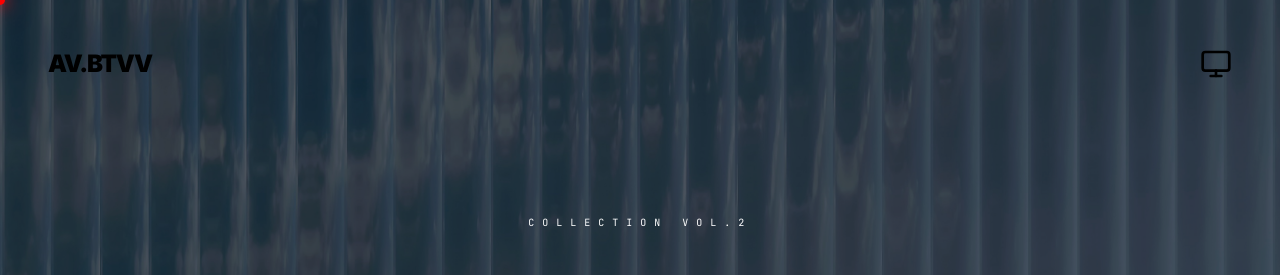
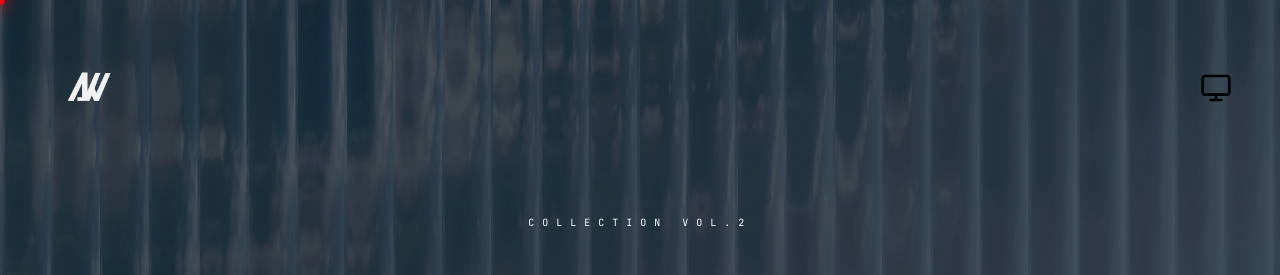
Before and after one commit to avwl/avwl.github.io, a plain HTML site: page index.html in a window 1280 px wide. Shown: the top 275 px of the page. Drawn offline with nearby package versions, Linux system fonts and the light colour scheme; animation ran at ten frames a second; a web font is replaced by a local one.

Commit message:
Update index.html

```diff
--- a/index.html
+++ b/index.html
@@ -664,7 +664,9 @@
 
     <!-- Top Navigation -->
     <header id="main-header" class="fixed top-0 left-0 w-full p-6 md:p-12 flex justify-between items-center z-50 transition-all duration-500" style="mix-blend-mode: var(--mix-blend);">
-        <div class="text-2xl font-black tracking-tighter uppercase">AV.BTVV</div>
+        <div class="h-16 md:h-20">
+            <img src="prsnllg.png" alt="AV.BTVV Logo" class="h-full w-auto object-contain">
+        </div>
         <div id="header-options" class="flex gap-12 items-center transition-all duration-500">
             <button id="theme-toggle" class="theme-btn-header tappable-option" aria-label="Toggle Theme">
                 <i data-lucide="sun-medium" class="w-8 h-8 hidden" id="sun-icon"></i>
```
